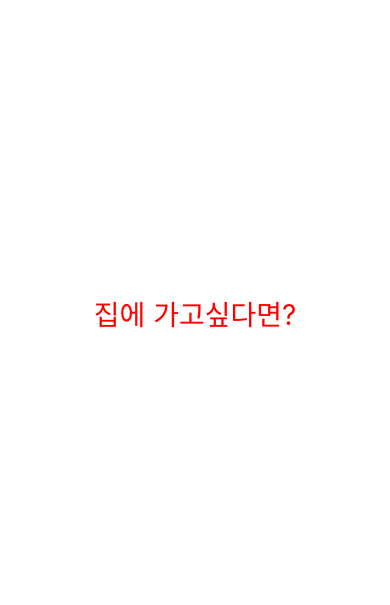
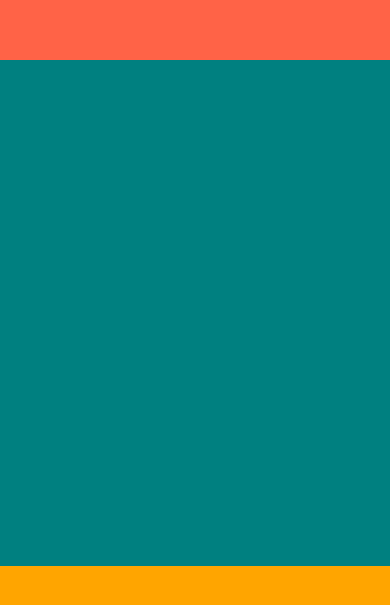
Before and after one commit to yangsy02/Weather_nomadcoders, a React Native app: screen / in a window 390 px wide. Shown: the part 109-714 px from the top of the page. Built offline with nearby package versions, Linux system fonts and the light colour scheme.

Commit message:
[0424] 2.4

```diff
--- a/App.js
+++ b/App.js
@@ -1,25 +1,12 @@
-import { StatusBar } from "expo-status-bar";
 import React from "react";
-import { StyleSheet, Text, View } from "react-native";
+import { View } from "react-native";
 
 export default function App() {
   return (
-    <View style={styles.container}>
-      <Text style={styles.text}>집에 가고싶다면?</Text>
-      <StatusBar style="auto" />
+    <View style={{ flex: 1 }}>
+      <View style={{ flex: 1, backgroundColor: "tomato" }}></View>
+      <View style={{ flex: 3, backgroundColor: "teal" }}></View>
+      <View style={{ flex: 1, backgroundColor: "orange" }}></View>
     </View>
   );
 }
-
-const styles = StyleSheet.create({
-  container: {
-    flex: 1,
-    backgroundColor: "#fff",
-    alignItems: "center",
-    justifyContent: "center",
-  },
-  text: {
-    fontSize: 28,
-    color: "red",
-  },
-});
```
